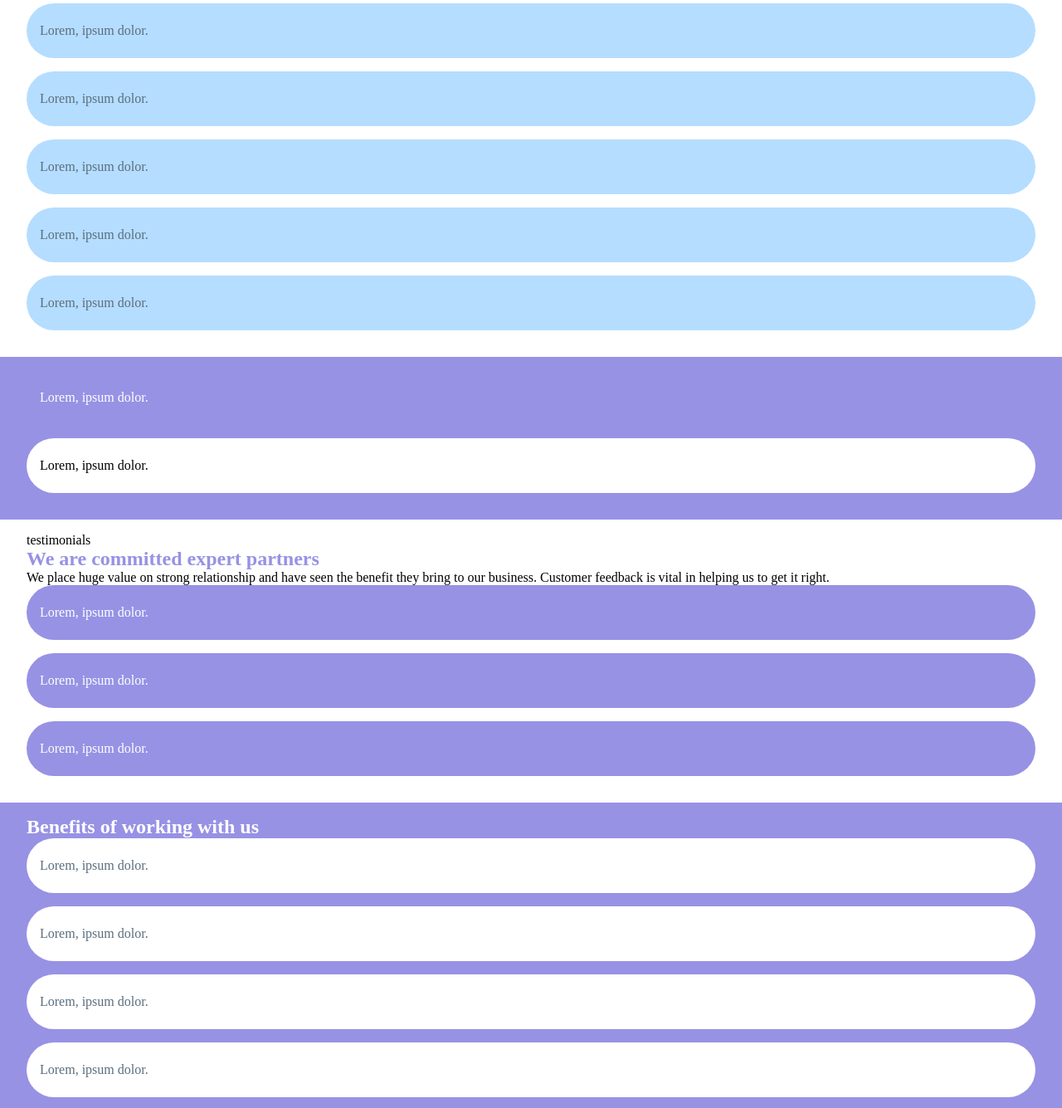
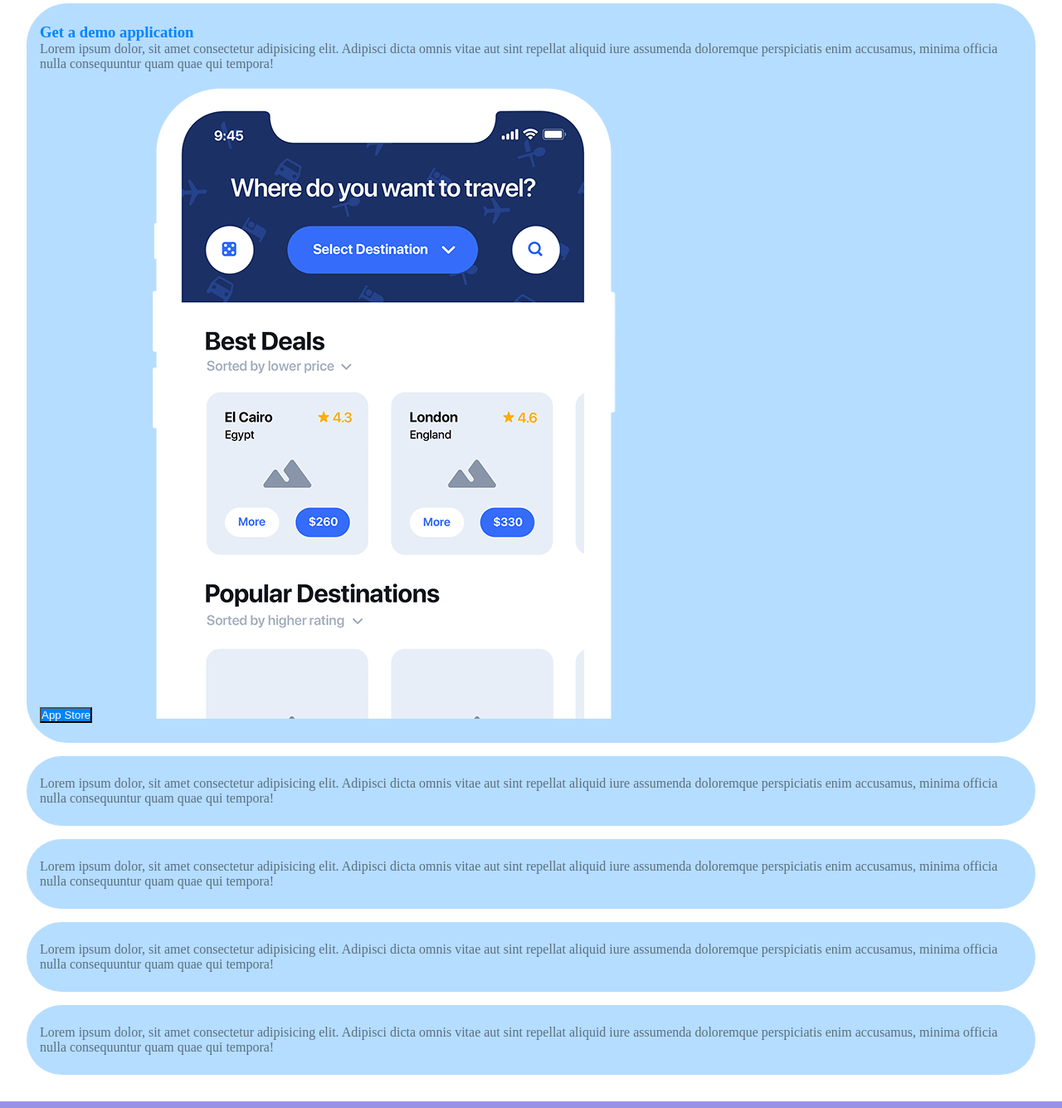
Before and after one commit to sebastianocalella/htmlcss-responsive-layout, a plain HTML site: page index.html in a window 1280 px wide. Shown: the part 84-1419 px from the top of the page at 83% size. Drawn offline with Linux system fonts and the light colour scheme.

Commit message:
introduction contents

```diff
--- a/index.html
+++ b/index.html
@@ -14,7 +14,7 @@
 
     </head>
     <body>
-        <header class="flex container">
+        <header class="flex container bg-blue">
             <img src="./img/logo.png" alt="site logo">
             <nav>
                 <ul>
@@ -27,11 +27,28 @@
 
         <section id="introduction" class="container">
             <div class="flex cards">
-                <div class="card bg-lightblue gray">Lorem, ipsum dolor.</div>
-                <div class="card bg-lightblue gray">Lorem, ipsum dolor.</div>
-                <div class="card bg-lightblue gray">Lorem, ipsum dolor.</div>
-                <div class="card bg-lightblue gray">Lorem, ipsum dolor.</div>
-                <div class="card bg-lightblue gray">Lorem, ipsum dolor.</div>
+                <div class="card bg-lightblue gray">
+                    <h3 class="blue">Get a demo application</h3>
+                    <p class="gray">Lorem ipsum dolor, sit amet consectetur adipisicing elit. Adipisci dicta omnis vitae aut sint repellat aliquid iure assumenda doloremque perspiciatis enim accusamus, minima officia nulla consequuntur quam quae qui tempora!</p>
+                    <button class="bg-blue white">App Store</button>
+                    <img src="./img/phone.png" alt="phone">
+                </div>
+                <div class="card bg-lightblue gray">
+                    <h3 class="blue"></h3>
+                    <p class="gray">Lorem ipsum dolor, sit amet consectetur adipisicing elit. Adipisci dicta omnis vitae aut sint repellat aliquid iure assumenda doloremque perspiciatis enim accusamus, minima officia nulla consequuntur quam quae qui tempora!</p>
+                </div>
+                <div class="card bg-lightblue gray">
+                    <h3 class="blue"></h3>
+                    <p class="gray">Lorem ipsum dolor, sit amet consectetur adipisicing elit. Adipisci dicta omnis vitae aut sint repellat aliquid iure assumenda doloremque perspiciatis enim accusamus, minima officia nulla consequuntur quam quae qui tempora!</p>
+                </div>
+                <div class="card bg-lightblue gray">
+                    <h3 class="blue"></h3>
+                    <p class="gray">Lorem ipsum dolor, sit amet consectetur adipisicing elit. Adipisci dicta omnis vitae aut sint repellat aliquid iure assumenda doloremque perspiciatis enim accusamus, minima officia nulla consequuntur quam quae qui tempora!</p>
+                </div>
+                <div class="card bg-lightblue gray">
+                    <h3 class="blue"></h3>
+                    <p class="gray">Lorem ipsum dolor, sit amet consectetur adipisicing elit. Adipisci dicta omnis vitae aut sint repellat aliquid iure assumenda doloremque perspiciatis enim accusamus, minima officia nulla consequuntur quam quae qui tempora!</p>
+                </div>
             </div>
         </section>
 
--- a/style.css
+++ b/style.css
@@ -17,6 +17,10 @@
 
 /*colours*/
 
+.blue{
+    color: #0084fd;
+}
+
 .gold{
     color: #fdc15f;
 }
@@ -35,6 +39,10 @@
 
 .black{
     color: black;
+}
+
+.bg-blue{
+    background-color: #0084fd;
 }
 
 .bg-dark-gray{
@@ -74,7 +82,6 @@
 /*header*/
 
 header{
-    background-color: #0084fd;
     justify-content: space-between;
     align-items: center;
 }
```
